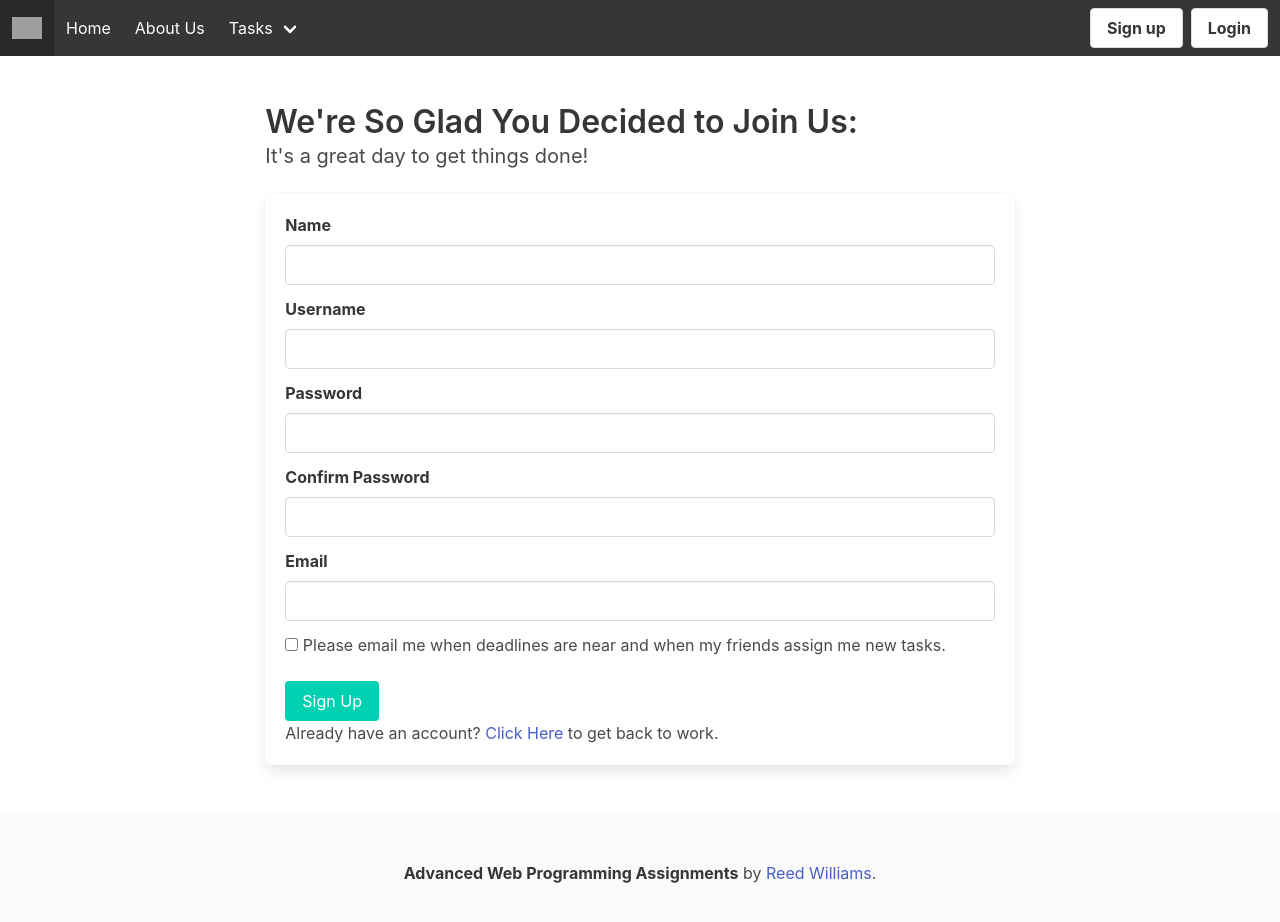
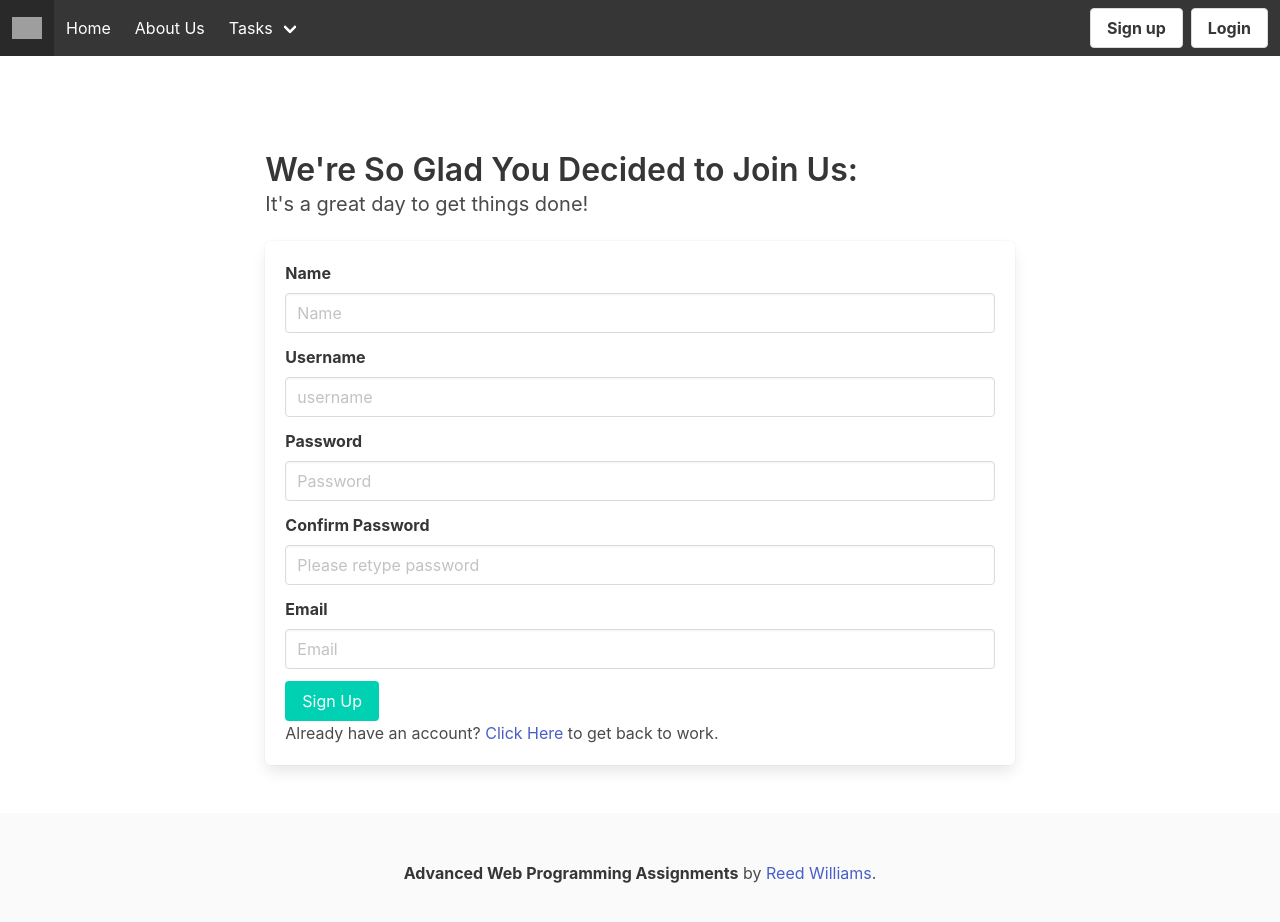
Before and after one commit to Reed-Williams/finalProject, a Vue app in the folder client/: page /signUp in a window 1280 px wide. Shown: the top 922 px of the page. Built offline with nearby package versions, Linux system fonts and the light colour scheme; grey boxes are pictures that could not be loaded.

Commit message:
sign-up page works, new users can be created

```diff
--- a/client/src/components/Alerts.vue
+++ b/client/src/components/Alerts.vue
@@ -8,6 +8,7 @@ const alerts = useAlerts();
     <div class="column is-10"></div>
     <div v-for=" (x, i) in alerts.notifications">
         <div v-if="x.message != '' " :class="`column notification is-light is-${x.type}`">
+            <button class="delete" @click="alerts.close(i)" ></button>
             {{ x.message }}
         </div>
     </div>
--- a/client/src/models/user.ts
+++ b/client/src/models/user.ts
@@ -1,4 +1,5 @@
 export interface User{
+    _id?: string;
     name: string;
     username: string;
     password: string;
--- a/client/src/pages/SignUp.vue
+++ b/client/src/pages/SignUp.vue
@@ -1,8 +1,53 @@
 <script setup lang="ts">
 import { RouterLink } from 'vue-router';
+import { reactive, ref } from 'vue';
+import { User } from '../models/user'
+import { api } from '../models/myFetch'
+import { useAlerts } from '../models/alerts';
+import router from '../router';
+import Alerts from '../components/Alerts.vue';
+
+const alerts = useAlerts();
+
+const newUser = reactive<User>({ name:"", username:"", password:"", email:"", id: 0});
+const password2 = ref("");
+
+async function addUser(){
+    if(newUser.password != password2.value)
+    {
+        console.log("In the if statement")
+        alerts.notifications.push({
+            type: "danger",
+            message: "Passwords do not match",
+        });
+    }
+    else
+    {
+        const user = await api('users/', newUser, 'POST');
+        console.log(user);
+        if(user.success)
+        {
+            alerts.notifications.push({
+                type: "success",
+                message: "Welcome! Please log in",
+                });
+            router.push('/login')
+        }
+        else
+        {
+            alerts.notifications.push({
+                type: "danger",
+                message: user.errors[0],
+            });
+        }
+    }
+}
+
 </script>
 
 <template>
+
+<alerts></alerts>
     <div class="columns is-centered">
         <div class="column is-two-thirds">
             <div class="section is-centered">
@@ -16,46 +61,39 @@ import { RouterLink } from 'vue-router';
                     <div class="field">
                         <label class="label">Name</label>
                         <div class="control">
-                        <input class="input">
+                        <input class="input" type="text" placeholder="Name" v-model="newUser.name">
                         </div>
                     </div>
 
                     <div class="field">
                         <label class="label">Username</label>
                         <div class="control">
-                        <input class="input">
+                        <input class="input" type="text" placeholder="username" v-model="newUser.username">
                         </div>
                     </div>
 
                     <div class="field">
                         <label class="label">Password</label>
                         <div class="control">
-                        <input class="input">
+                        <input class="input" type="text" placeholder="Password" v-model="newUser.password">
                         </div>
                     </div>
 
                     <div class="field">
                         <label class="label">Confirm Password</label>
-                        <div class="control">
-                        <input class="input">
+                        <div class="control" >
+                        <input class="input" type="text" placeholder="Please retype password" v-model="password2">
                         </div>
                     </div>
 
                     <div class="field">
                         <label class="label">Email</label>
                         <div class="control">
-                        <input class="input">
+                        <input class="input" type="text" placeholder="Email" v-model="newUser.email">
                         </div>
                     </div>
 
-                    <div class="block">
-                        <label class="checkbox">
-                            <input type="checkbox">
-                                Please email me when deadlines are near and when my friends assign me new tasks.
-                        </label>
-                    </div>
-
-                    <button class="button is-primary">Sign Up</button>
+                    <button class="button is-primary" @click.prevent="addUser()">Sign Up</button>
                     <div>
                         <span> Already have an account? <router-link to = /login class="has-text-link"> Click Here </router-link> to get back to work. </span>
                     </div>
```
